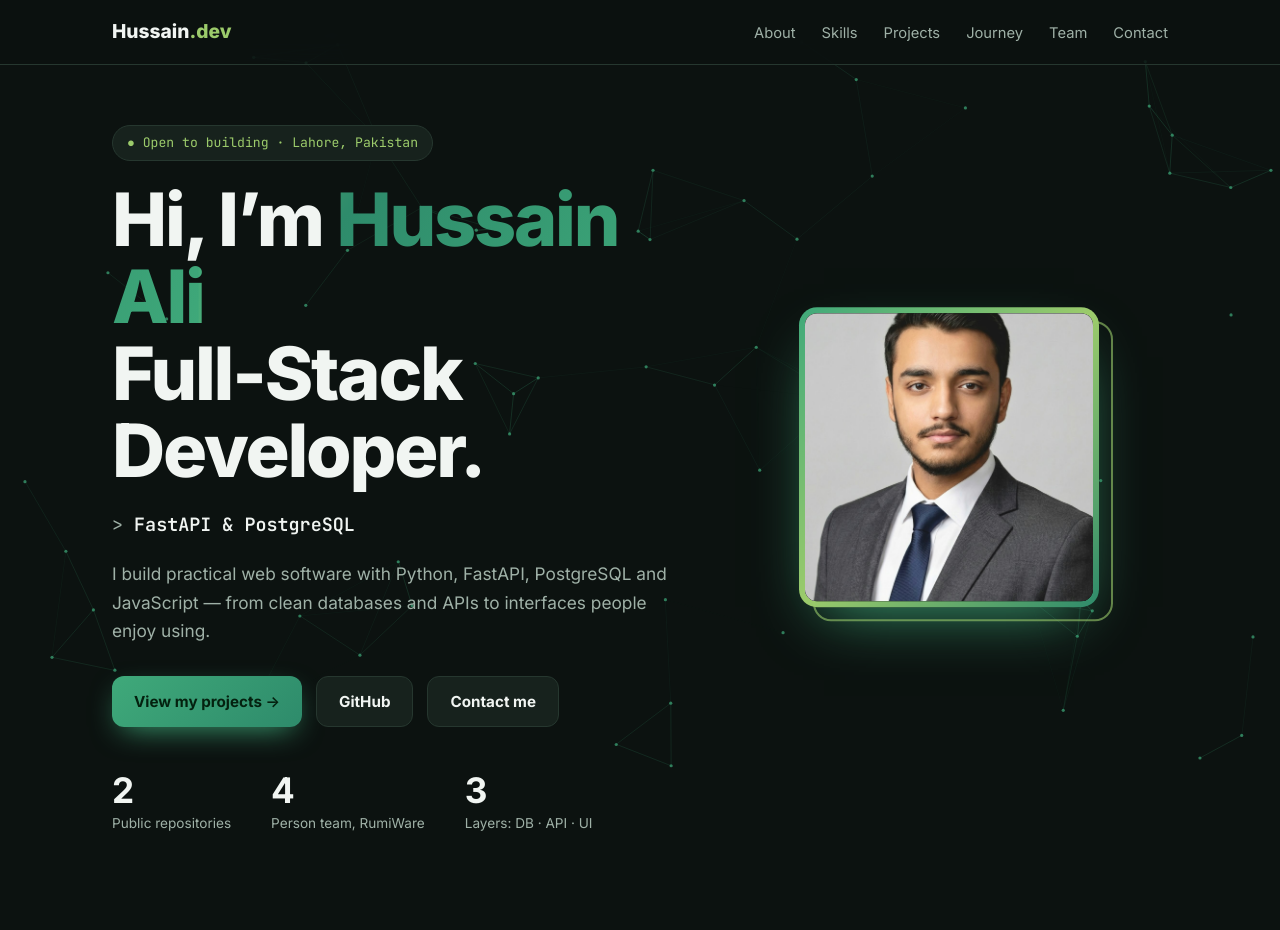
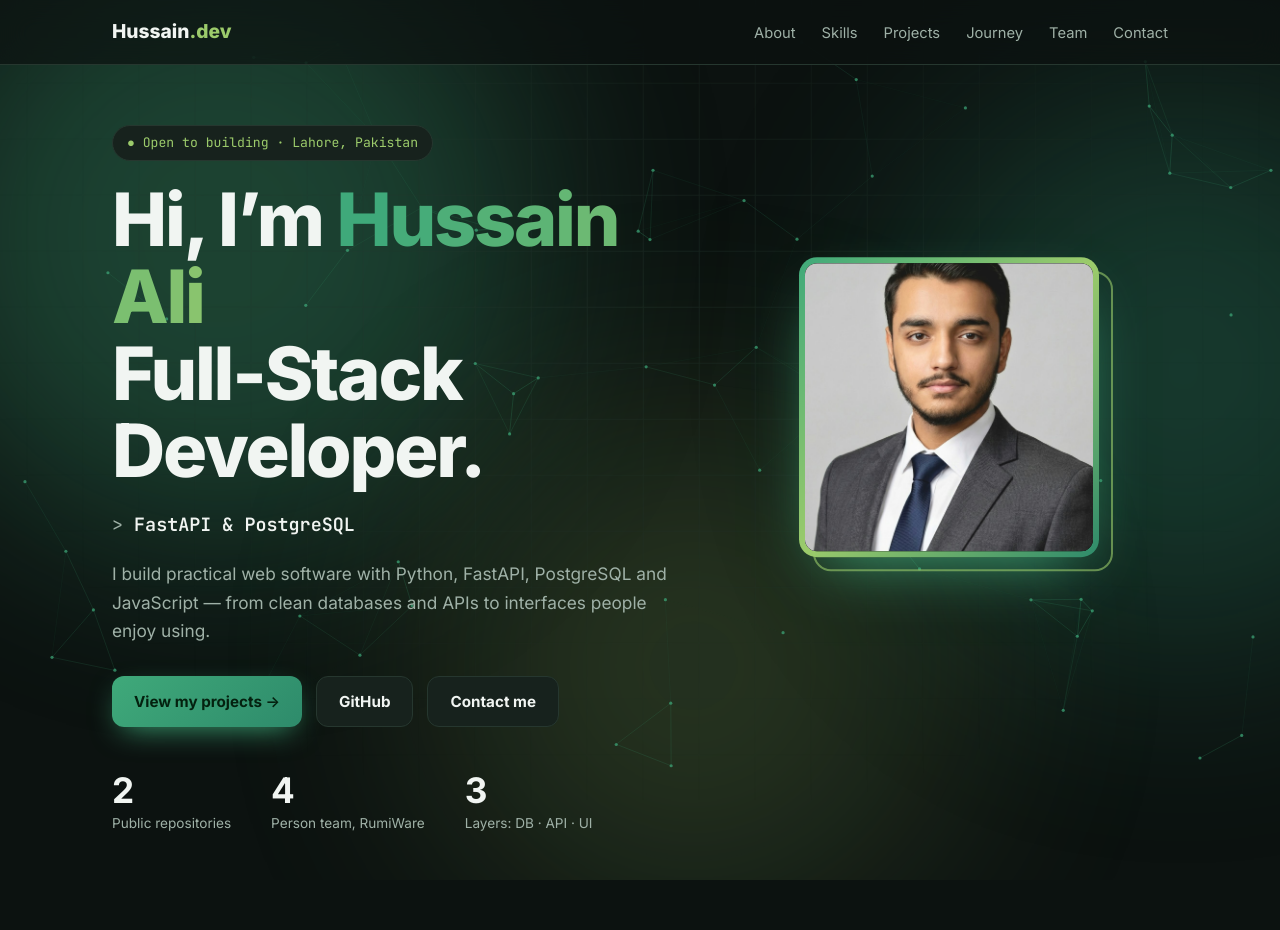
Before and after one commit to HafizHussainAli/portfolio, a plain HTML site: page index.html in a window 1280 px wide. Shown: the top 930 px of the page. Drawn offline with Linux system fonts and the light colour scheme; animation ran at ten frames a second.

Commit message:
Enhance hero section

```diff
--- a/index.html
+++ b/index.html
@@ -59,22 +59,31 @@ h2{font-size:clamp(1.8rem,4vw,2.7rem);margin:8px 0 34px;letter-spacing:-.02em}
 .photo img{z-index:1}
 @keyframes float{50%{transform:translateY(-10px)}}
 .hero-g{display:grid;gap:50px;grid-template-columns:1.3fr 1fr;align-items:center}
-.hero-g .photo{width:min(300px,80vw);height:min(300px,80vw)}
-@media(max-width:800px){.hero-g{grid-template-columns:1fr}.hero-g>.rv{order:-1}}
+.hero-g .photo{width:min(300px,80vw);height:min(300px,80vw);top:-50px}
+.ltr span{display:inline-block;color:color-mix(in srgb,var(--b) calc(var(--i)*8%),var(--a));transition:transform .3s cubic-bezier(.3,1.6,.5,1),color .3s,text-shadow .3s;cursor:default}
+.ltr span:hover{transform:translateY(-10px) scale(1.45);color:var(--d);text-shadow:0 0 26px var(--a)}
+.ltr span:nth-child(even):hover{color:#fff}
+.bigname{font-size:clamp(2.6rem,9vw,6.5rem);font-weight:800;letter-spacing:-.03em;line-height:1.1;margin-bottom:8px}
+@media(max-width:800px){.hero-g{grid-template-columns:1fr}.hero-g>.rv{order:-1}.hero-g .photo{top:0}}
 .about{display:grid;gap:40px;grid-template-columns:1.1fr 1fr;align-items:center}
 @media(max-width:800px){nav ul{display:none}.about{grid-template-columns:1fr}}
 .tl{border-left:2px solid var(--bd);margin-left:8px;padding-left:28px}.tl div{position:relative;margin-bottom:26px}.tl div::before{content:"";position:absolute;left:-37px;top:6px;width:14px;height:14px;border-radius:50%;background:var(--a);box-shadow:0 0 0 5px rgba(63,169,122,.2)}
 .tl b{display:block}.tl span{color:var(--mut);font-size:.93rem}
 .note{font-size:.82rem;color:var(--mut);border-left:3px solid var(--c);padding-left:12px;margin-top:16px}
-.rv{opacity:0;transform:translateY(34px);transition:opacity .8s,transform .8s}.rv.in{opacity:1;transform:none}
+.rv{opacity:0;transform:translateY(80px) scale(.95);filter:blur(8px);transition:opacity 1s cubic-bezier(.16,.8,.2,1),transform 1s cubic-bezier(.16,.8,.2,1),filter 1s}.rv.in{opacity:1;transform:none;filter:none}.rv.done{transition:transform .15s,border-color .3s,box-shadow .3s}
+.aur{position:fixed;inset:-10% 0;z-index:0;overflow:hidden;pointer-events:none;will-change:transform}.aur i{position:absolute;border-radius:50%;filter:blur(100px);opacity:.32;animation:drift 20s ease-in-out infinite alternate}
+.aur i:nth-child(1){width:46vw;height:46vw;left:-8vw;top:4vh;background:var(--a)}.aur i:nth-child(2){width:38vw;height:38vw;right:-6vw;top:30vh;background:var(--c);animation-duration:26s;animation-delay:-8s}.aur i:nth-child(3){width:34vw;height:34vw;left:30vw;bottom:-6vh;background:var(--b);opacity:.18;animation-duration:30s;animation-delay:-14s}
+@keyframes drift{to{transform:translate(9vw,-7vh) scale(1.25)}}
+.grid-bg{position:fixed;inset:0;z-index:0;pointer-events:none;background-image:linear-gradient(var(--bd) 1px,transparent 1px),linear-gradient(90deg,var(--bd) 1px,transparent 1px);background-size:56px 56px;opacity:.45;-webkit-mask-image:radial-gradient(ellipse at 50% 35%,#000,transparent 75%);mask-image:radial-gradient(ellipse at 50% 35%,#000,transparent 75%);animation:gridmove 14s linear infinite}
+@keyframes gridmove{to{background-position:0 56px,56px 0}}
 .rw{padding:34px;border-color:var(--a);box-shadow:0 30px 80px -40px var(--a);background:linear-gradient(135deg,rgba(63,169,122,.12),var(--card) 55%)}.rw-h{display:flex;gap:18px;align-items:center;margin-bottom:18px;flex-wrap:wrap}.logo-box{position:relative;width:64px;height:64px;flex:none}.logo-box svg,.logo-box img{position:absolute;inset:0;width:100%;height:100%;border-radius:14px}.logo-box img{object-fit:contain;background:var(--card);padding:4px}.rw-h h3{font-size:1.9rem;margin:0 0 6px}.team-g{display:grid;gap:14px;grid-template-columns:repeat(auto-fit,minmax(190px,1fr));margin:20px 0}.team-g div{border:1px solid var(--bd);border-radius:12px;padding:14px;background:var(--bg2)}.team-g b{display:block}.team-g span{color:var(--mut);font-size:.85rem}.team-g .me{border-color:var(--a)}
 footer a{color:var(--b);font-weight:600}
 footer{padding:40px 0;border-top:1px solid var(--bd);color:var(--mut);text-align:center;font-size:.88rem}
-@media(prefers-reduced-motion:reduce){*{animation:none!important;transition:none!important}.rv{opacity:1;transform:none}}
+@media(prefers-reduced-motion:reduce){*{animation:none!important;transition:none!important}.rv{opacity:1;transform:none;filter:none}}
 </style>
 </head>
 <body>
-<canvas id="bg"></canvas><div id="glow"></div><div id="prog"></div>
+<div class="aur"><i></i><i></i><i></i></div><div class="grid-bg"></div><canvas id="bg"></canvas><div id="glow"></div><div id="prog"></div>
 <header><div class="wrap"><nav>
 <a class="logo" href="#home">Hussain<span>.dev</span></a>
 <ul><li><a href="#about">About</a></li><li><a href="#skills">Skills</a></li><li><a href="#projects">Projects</a></li><li><a href="#journey">Journey</a></li><li><a href="#team">Team</a></li><li><a href="#contact">Contact</a></li></ul>
@@ -82,7 +91,7 @@ footer{padding:40px 0;border-top:1px solid var(--bd);color:var(--mut);text-align
 <main>
 <section class="hero" id="home"><div class="wrap hero-g"><div>
 <span class="tag">● Open to building · Lahore, Pakistan</span>
-<h1>Hi, I’m <span class="grad">Hussain Ali</span><br>Full-Stack Developer.</h1>
+<h1>Hi, I’m <span class="ltr">Hussain Ali</span><br>Full-Stack Developer.</h1>
 <div class="role">&gt; <b id="typed"></b><span class="caret"></span></div>
 <p class="lead">I build practical web software with Python, FastAPI, PostgreSQL and JavaScript — from clean databases and APIs to interfaces people enjoy using.</p>
 <div class="cta"><a class="btn p" href="#projects">View my projects →</a><a class="btn" href="https://github.com/HafizHussainAli" target="_blank" rel="noopener">GitHub</a><a class="btn" href="#contact">Contact me</a></div>
@@ -146,7 +155,7 @@ footer{padding:40px 0;border-top:1px solid var(--bd);color:var(--mut);text-align
 <p class="rv" style="color:var(--mut);max-width:520px;margin:-10px auto 30px">I’m always happy to connect with developers and work on meaningful software projects.</p>
 <div class="cta rv" style="justify-content:center"><a class="btn p" href="https://github.com/HafizHussainAli" target="_blank" rel="noopener">github.com/HafizHussainAli</a><a class="btn" href="https://rumiware.com/" target="_blank" rel="noopener">rumiware.com</a><a class="btn" href="mailto:info@rumiware.com">info@rumiware.com</a><a class="btn" href="https://wa.me/923335767687" target="_blank" rel="noopener">WhatsApp</a></div></div></section>
 </main>
-<footer>© Hussain Ali · Lahore, Pakistan · Developer at <a href="https://rumiware.com/" target="_blank" rel="noopener">Rumiware</a></footer>
+<footer><div class="bigname ltr">Hussain Ali</div><p style="margin:0 0 22px">Full-stack developer · Building practical software, one project at a time.</p>© Hussain Ali · Lahore, Pakistan · Developer at <a href="https://rumiware.com/" target="_blank" rel="noopener">Rumiware</a></footer>
 
 <script>
 (function(){
@@ -155,11 +164,13 @@ var root=document.documentElement;
 var roles=['Python Backend Developer','FastAPI & PostgreSQL','Full-Stack Web Builder','RumiWare Team Member'],ri=0,ci=0,del=false,el=document.getElementById('typed');
 (function tick(){var w=roles[ri];ci+=del?-1:1;el.textContent=w.slice(0,ci);var d=del?35:75;if(!del&&ci===w.length){del=true;d=1400}else if(del&&ci===0){del=false;ri=(ri+1)%roles.length;d=350}setTimeout(tick,d)})();
 // reveal + counters
-var io=new IntersectionObserver(function(es){es.forEach(function(e){if(e.isIntersecting){e.target.classList.add('in');io.unobserve(e.target)}})},{threshold:.15});
+var io=new IntersectionObserver(function(es){es.forEach(function(e){if(e.isIntersecting){var t=e.target;t.classList.add('in');io.unobserve(t);setTimeout(function(){t.classList.add('done');t.style.transitionDelay=''},1500)}})},{threshold:.15});
 document.querySelectorAll('.rv').forEach(function(n,i){n.style.transitionDelay=(i%4)*70+'ms';io.observe(n)});
 document.querySelectorAll('[data-n]').forEach(function(n){var to=+n.dataset.n,c=0,s=setInterval(function(){c++;n.textContent=c;if(c>=to){clearInterval(s);n.textContent=to+'+'.slice(0,0)}},320)});
 // progress
 addEventListener('scroll',function(){var h=document.documentElement;document.getElementById('prog').style.width=(h.scrollTop/(h.scrollHeight-h.clientHeight)*100)+'%'},{passive:true});
+var au=document.querySelector('.aur');addEventListener('scroll',function(){au.style.transform='translateY('+(-scrollY*.12)+'px)'},{passive:true});
+document.querySelectorAll('.ltr').forEach(function(el){var t=el.textContent,h='';for(var i=0;i<t.length;i++){h+=t[i]===' '?' ':'<span style="--i:'+i+'">'+t[i]+'</span>'}el.innerHTML=h;el.setAttribute('aria-label',t)});
 // glow + tilt
 var g=document.getElementById('glow');
 addEventListener('pointermove',function(e){g.style.left=e.clientX+'px';g.style.top=e.clientY+'px'});
```
